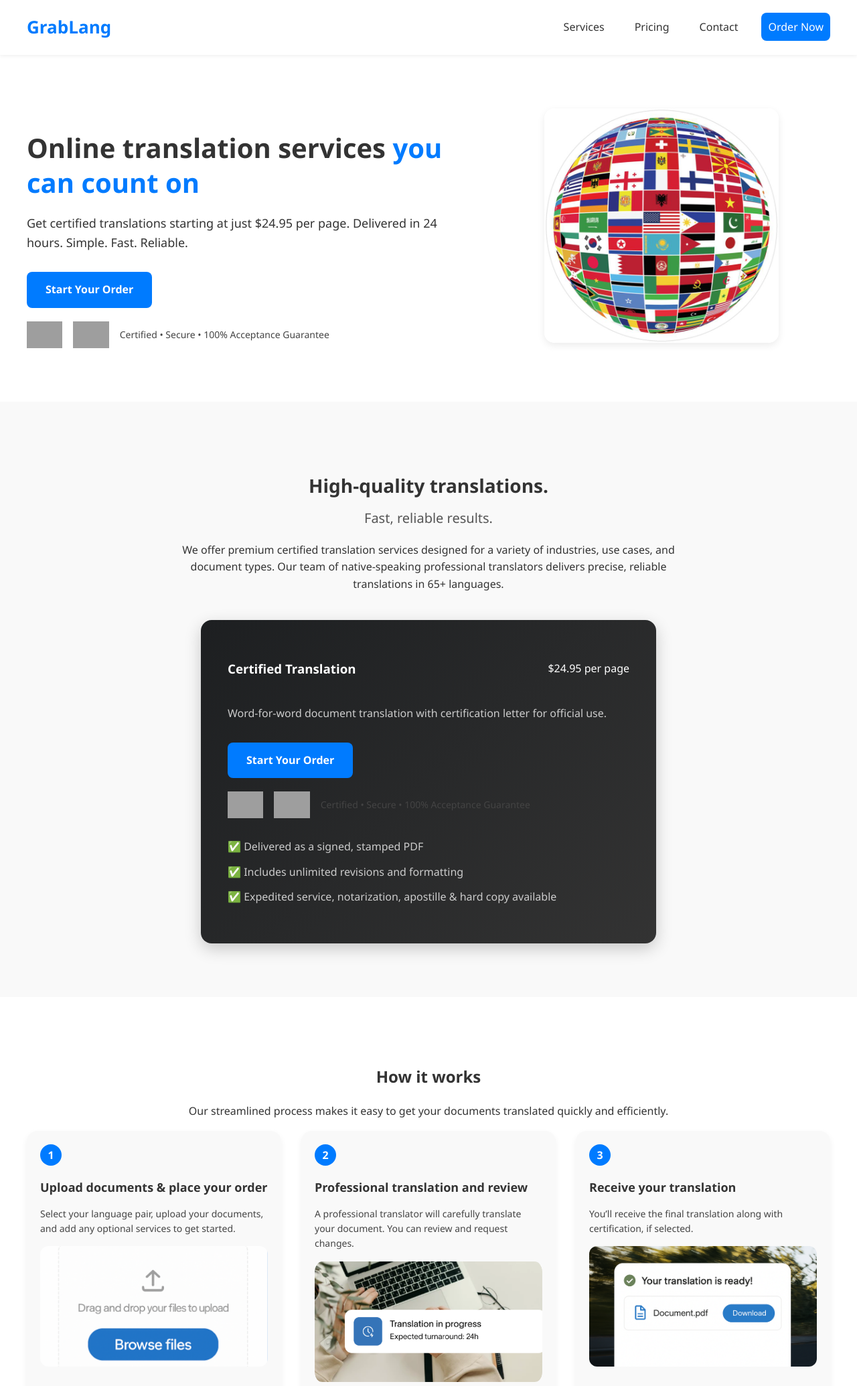
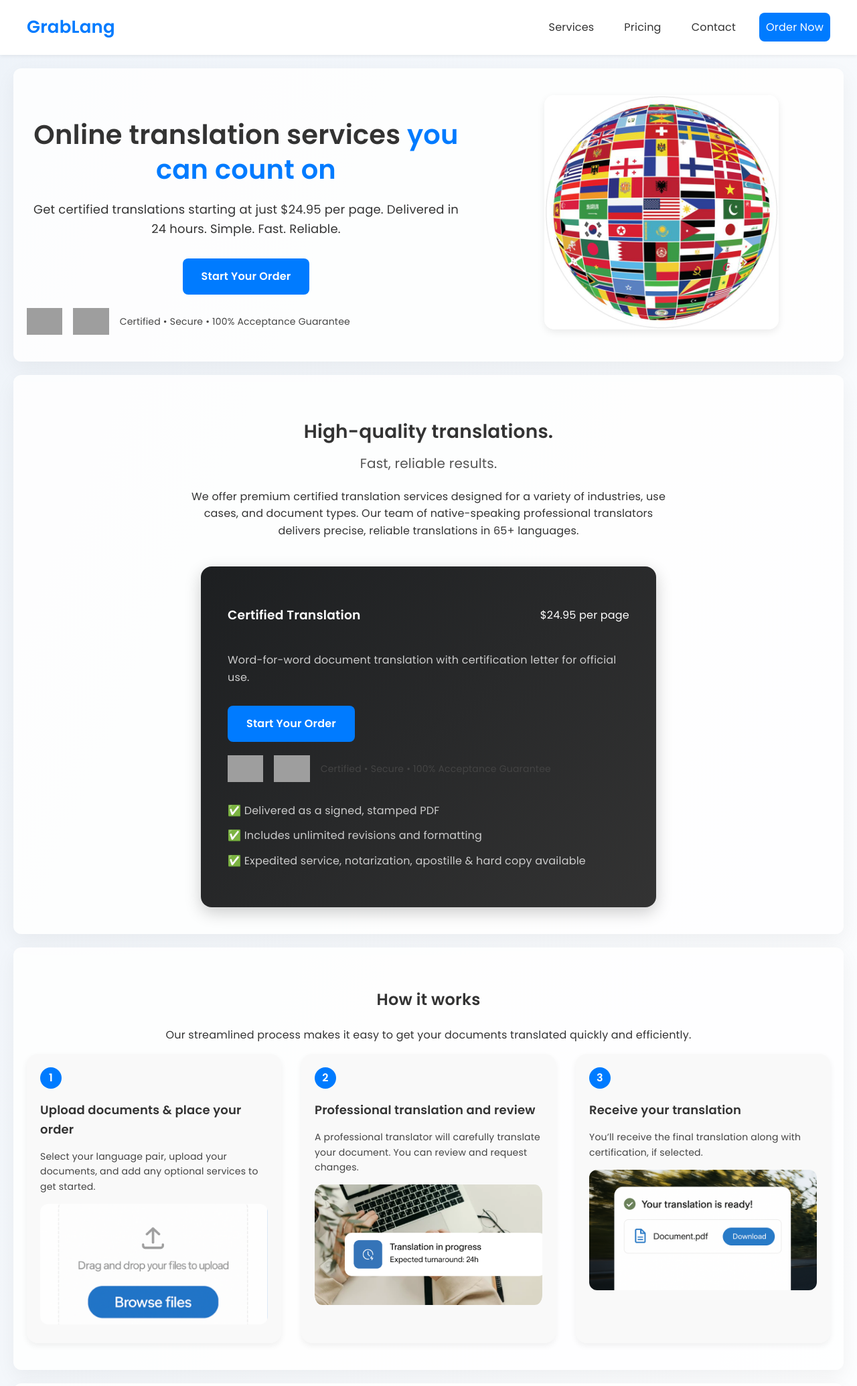
Before and after one commit to mussaiyev/GrabLang, a Flask app: page / in a window 1280 px wide. Shown: the top 2070 px of the page at 67% size. Run offline with Flask 3, Linux system fonts and the light colour scheme; grey boxes are pictures that could not be loaded.

Commit message:
some messee 5

```diff
--- a/static/main.css
+++ b/static/main.css
@@ -1,3 +1,4 @@
+@import url('https://fonts.googleapis.com/css2?family=Poppins:wght@400;600&display=swap');
 /* ========= Global ========= */
 html {
   scroll-behavior: smooth;
@@ -527,3 +528,48 @@ body {
 .social-icons a:hover {
   background: #d0e3ff;
 }
+
+
+
+/* === Professional Gradient Background === */
+body {
+  background: linear-gradient(to bottom right, #eef3f9, #ffffff);
+}
+
+/* === More subtle, refined shadows and layout === */
+.hero,
+.translation-section,
+.how-it-works,
+.contact-section,
+.testimonials,
+.social-contact {
+  border-radius: 12px;
+  margin: 20px auto;
+  padding: 40px 20px;
+  max-width: 1200px;
+  background: rgba(255, 255, 255, 0.85);
+  box-shadow: 0 10px 30px rgba(0,0,0,0.05);
+}
+
+/* === Modern text centering with max-width for balance === */
+.hero-text, .translation-container, .contact-details, .faq-item {
+  max-width: 720px;
+  margin: 0 auto;
+  text-align: center;
+}
+
+/* === Smooth fade-up animation for sections === */
+@keyframes fadeUp {
+  0% { opacity: 0; transform: translateY(40px); }
+  100% { opacity: 1; transform: translateY(0); }
+}
+
+section {
+  animation: fadeUp 0.8s ease-in-out;
+}
+
+/* === Fonts and spacing cleanup === */
+body, h1, h2, h3, p, a, li {
+  font-family: 'Poppins', sans-serif;
+  letter-spacing: 0.2px;
+}
--- a/templates/main.html
+++ b/templates/main.html
@@ -1,6 +1,7 @@
 <!DOCTYPE html>
 <html lang="en">
 <head>
+  <link href="https://fonts.googleapis.com/css2?family=Poppins:wght@400;600&display=swap" rel="stylesheet">
   <meta charset="UTF-8" />
   <meta name="viewport" content="width=device-width, initial-scale=1.0"/>
 
```
